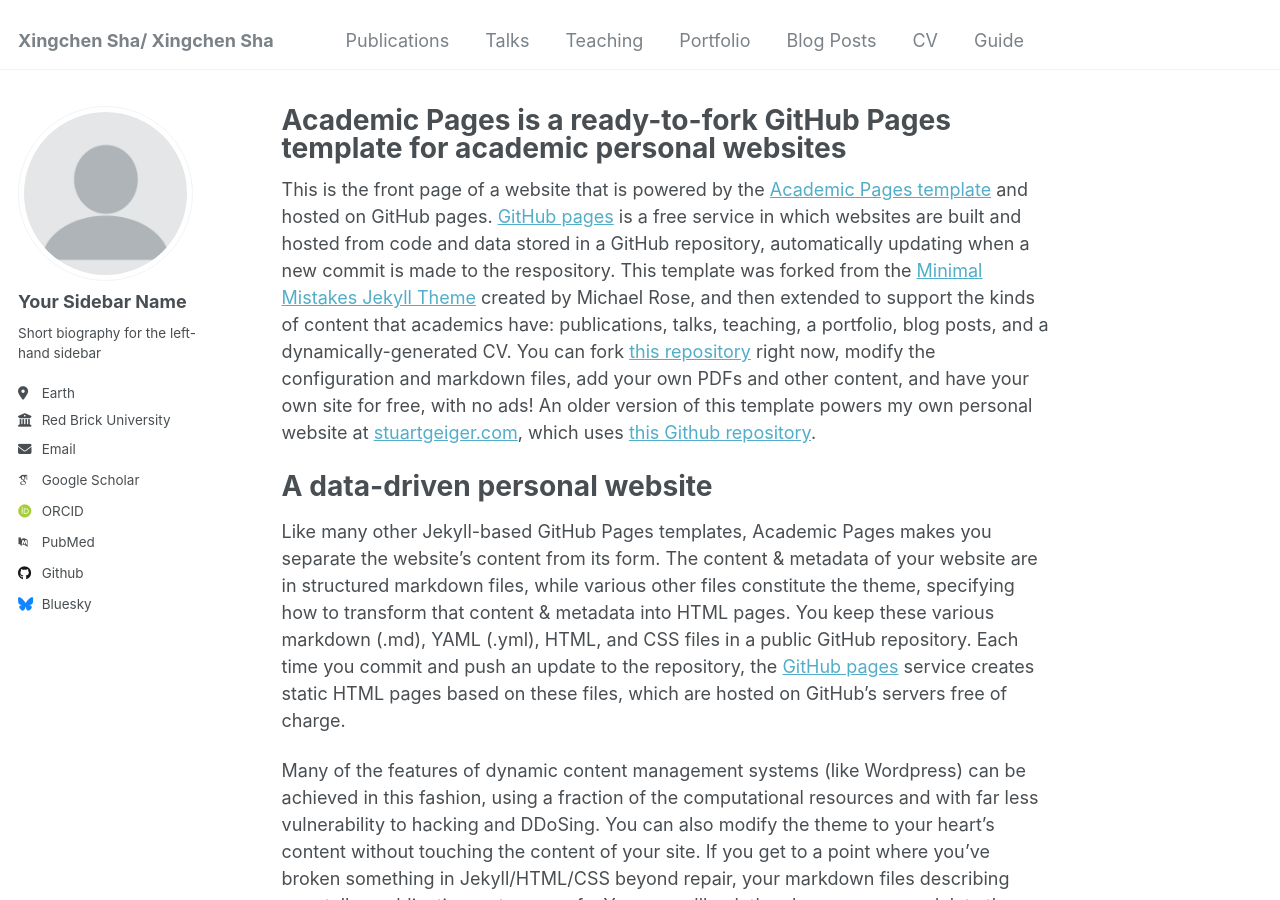
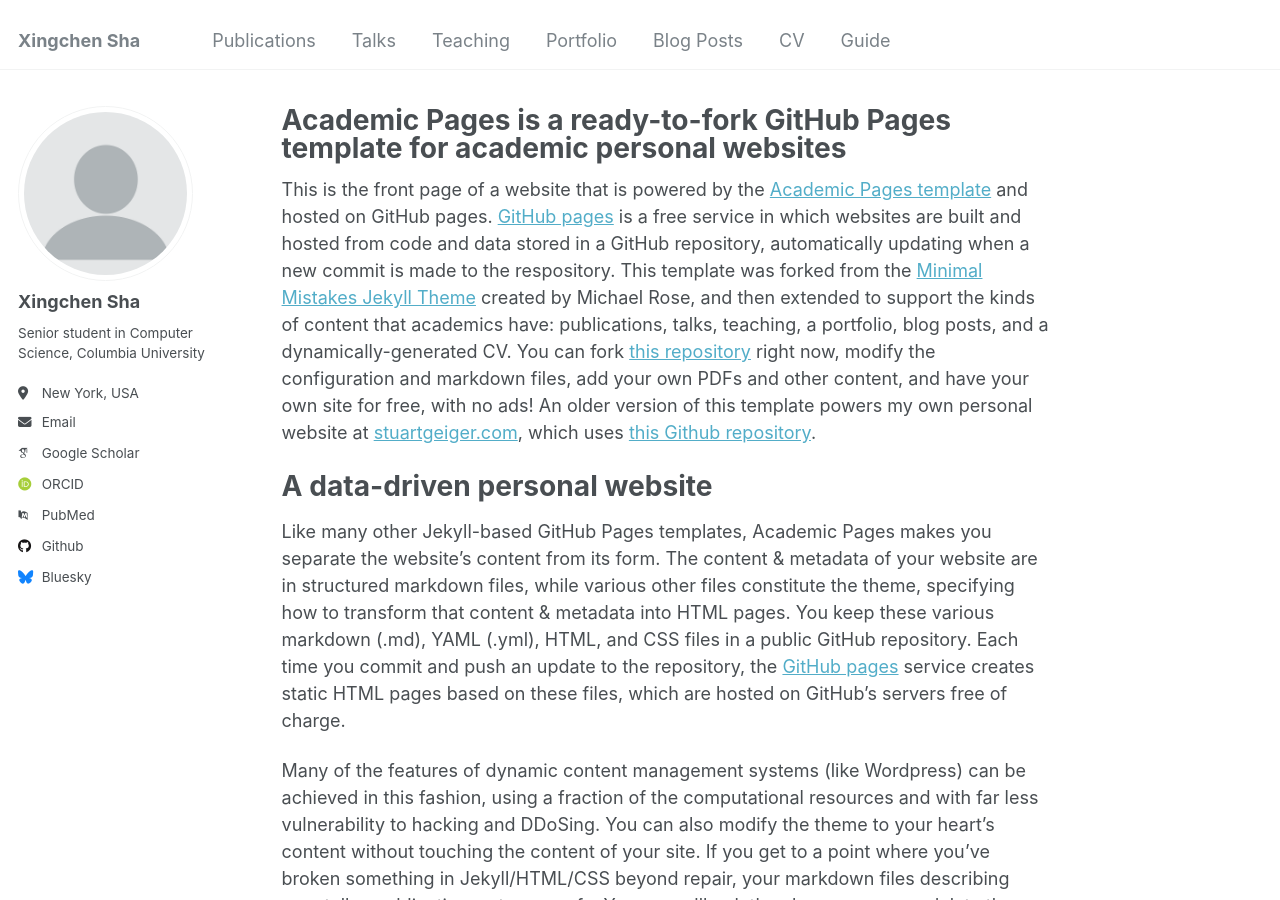
Before and after one commit to rocksxc/rocksxc.github.io, a Jekyll site: the page built from _pages/about.md, in a window 1280 px wide and 900 px high. Built offline with Jekyll 4.4.1, drawn with Linux system fonts in a browser that asks for light colours; some web fonts are replaced.

Commit message:
Update _config.yml

```diff
--- a/_config.yml
+++ b/_config.yml
@@ -8,7 +8,7 @@
 
 # Basic Site Settings
 locale                   : "en-US"
-title                    : "Xingchen Sha/ Xingchen Sha"
+title                    : "Xingchen Sha"
 title_separator          : "-"
 name                     : &name "Xingchen Sha"
 description              : &description "Senior student in Computer Science, Columbia University"
@@ -22,13 +22,12 @@
 author:
   # Biographic information
   avatar           : "profile.png"
-  name             : "Your Sidebar Name"
+  name             : "Xingchen Sha"
   pronouns         : # example: "she/her"
-  bio              : "Short biography for the left-hand sidebar"
-  location         : "Earth"
-  employer         : "Red Brick University"
+  bio              : "Senior student in Computer Science, Columbia University"
+  location         : "New York, USA"
   uri              : # URL
-  email            : "none@example.org"
+  email            : "xingchen.sha@columbia.edu"
 
   # Academic websites
   arxiv            : # URL - Update with the correct link to your profile
```
